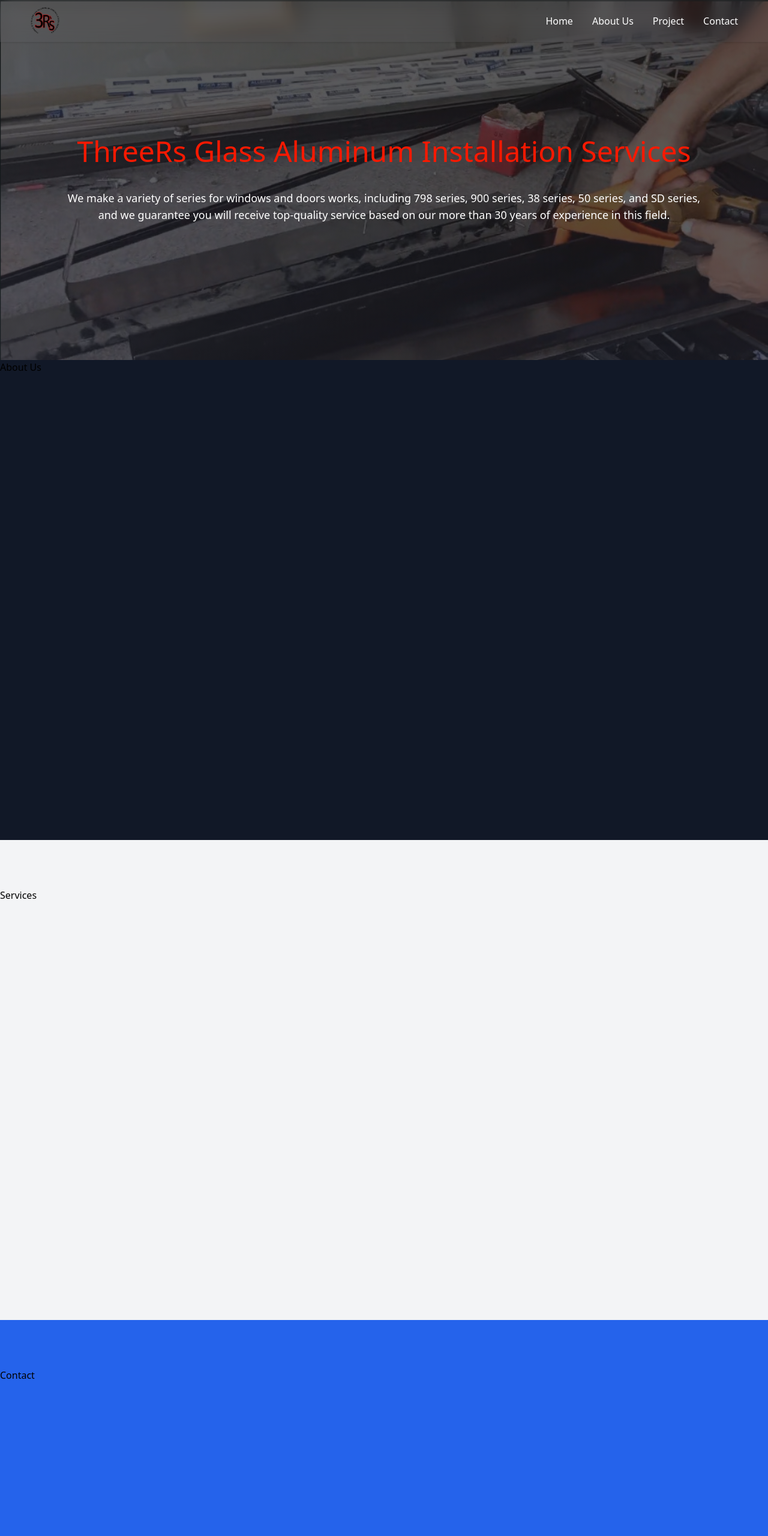
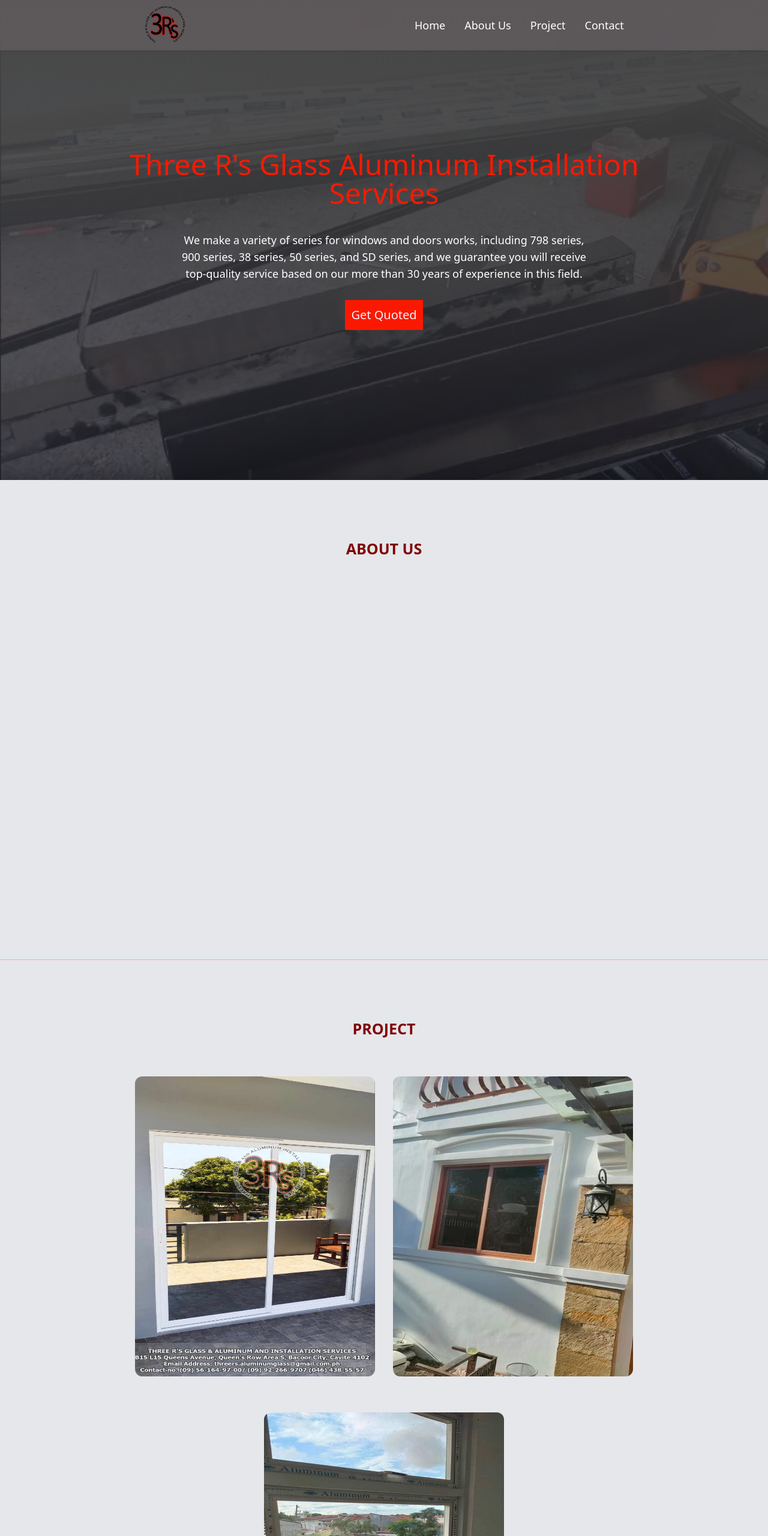
Before and after one commit to Yoh0515/3RS-ALUMINUM-GLASS, a plain HTML site: page index.html in a window 1280 px wide. Shown: the top 2560 px of the page at 60% size. Drawn offline with nearby package versions, Linux system fonts and the light colour scheme.

Commit message:
New Update Design of Project and Home Page

```diff
--- a/index.html
+++ b/index.html
@@ -1,5 +1,5 @@
 <!DOCTYPE html>
-<html lang="en">
+<html lang="en" class="scroll-smooth">
 <head>
     <meta charset="UTF-8">
     <meta name="viewport" content="width=device-width, initial-scale=1.0">
@@ -9,37 +9,37 @@
     <title>3R'S ALUMINUM GLASS</title>
     <style>
         .bg-overlay {
-            background-image: linear-gradient(rgba(16, 16, 17, 0.7), rgba(29, 31, 37, 0.7)), url('/img/11.png');
+            background-image: linear-gradient(rgb(70, 70, 70), rgba(29, 31, 37, 0.7)), url('/img/11.png');
         }
     </style>
 </head>
 <body class="m-0 p-0">
   <header id="home" class="bg-cover bg-overlay bg-no-repeat">
-    <div class="fixed w-full">
-      <div class="flex items-center shadow justify-between gap-y-4 px-[50px] py-[10px] bg-gray-400/5 backdrop-blur-md">
-        <a href=""><img class="h-[50px] w-[50px]" src="./img/logo.png" alt="logo"></a>
+    <div class="fixed w-full z-50">
+      <div class="flex items-center shadow justify-between gap-y-4 px-[50px] py-[7px] bg-[#786d72]/45 backdrop-blur-md lg:justify-around">
+        <a href=""><img class="h-[70px] w-[70px]" src="./img/logo.png" alt="logo"></a>
 
         <!-- Hamburger and close icons controlled by checkbox -->
         <input type="checkbox" id="menu-toggle" class="hidden peer">
         <label for="menu-toggle" class="block lg:hidden cursor-pointer">
-          <i class="fa-solid fa-bars menu_bar text-[#fa1900]" id="menu_bar"></i>
-          <i class="fa-solid fa-xmark text-[#fa1900] hidden peer-checked:block"></i>
+          <i class="fa-solid fa-bars menu_bar text-[#ff0038]" id="menu_bar"></i>
+          <i class="fa-solid fa-xmark text-[#ff0038] hidden peer-checked:block"></i>
         </label>
 
         <!-- Navigation menu -->
         <nav class="flex items-center absolute top-[70px] lg:relative right-0 lg:top-[0px] bg-neutral-400 lg:bg-transparent w-full lg:w-auto text-center p-4 lg:p-0 hidden peer-checked:flex lg:flex">
           <ul id="navLinks" class="space-y-8 lg:space-x-8 lg:space-y-0 text-white lg:flex lg:items-center w-full lg:w-auto">
             <a href="#home" class="nav-link block" onclick="closeMenu()">
-              <li class="hover:text-[#fa1900] cursor-pointer">Home</li>
+              <li class="hover:text-[#ff0038] cursor-pointer text-[18px]">Home</li>
             </a>
             <a href="#about" class="nav-link block" onclick="closeMenu()">
-              <li class="hover:text-[#fa1900] cursor-pointer">About Us</li>
+              <li class="hover:text-[#ff0038] cursor-pointer text-[18px]">About Us</li>
             </a>
             <a href="#project" class="nav-link block" onclick="closeMenu()">
-              <li class="hover:text-[#fa1900] cursor-pointer">Project</li>
+              <li class="hover:text-[#ff0038] cursor-pointer text-[18px]">Project</li>
             </a>
             <a href="#contact" class="nav-link block" onclick="closeMenu()">
-              <li class="hover:text-[#fa1900] cursor-pointer">Contact</li>
+              <li class="hover:text-[#ff0038] cursor-pointer text-[18px]">Contact</li>
             </a>
           </ul>
         </nav>
@@ -47,29 +47,57 @@
     </div>
 
     <!-- Hero Section -->
-    <div class="flex items-center justify-center flex-col h-[600px]">
-      <h1 class="text-[#fa1900] text-5xl">ThreeRs Glass Aluminum Installation Services</h1>
-      <p class="px-[100px] text-white text-lg pt-[40px] text-center ">
-        We make a variety of series for windows and doors works, including 798 series, 900 series, 38 series, 50 series,
-        and SD series, and we guarantee you will receive top-quality service based on our more than 30 years of experience
-        in this field.
+    <div class="flex items-center justify-center flex-col h-[800px]">
+      <h1 class="text-[#fa1900] px-[20px] lg:text-5xl text-[35px] md:w-[600px] lg:w-[900px] font-medium text-center">Three R's Glass Aluminum Installation Services</h1>
+      <p class="px-[40px] lg:px-[100px] text-white text-lg pt-[40px] md:w-[600px] lg:w-[900px] text-center ">
+        We make a variety of series for windows and doors works, including 798 series, 900 series, 38 series, 50 series, and SD series, and we guarantee you will receive top-quality service based on our more than 30 years of experience in this field.
       </p>
+      <a class="mt-[30px] p-[10px] bg-[#fa1900] text-slate-100 text-[20px] hover:rounded-tl-lg hover:rounded-br-lg" href="#contact">Get Quoted</a>
     </div>
   </header>
 
   <!-- About Section -->
-  <section id="about" class="h-screen bg-gray-900">
-      About Us
+  <section id="about" class="h-screen border-red-300 bg-gray-200 border-b">
+      <h1 class="pt-24 font-bold text-[#800000] text-center text-[25px] uppercase">
+        About Us
+      </h1>
   </section>
 
   <!-- Services Section -->
-  <section id="project" class="h-screen bg-gray-100 pt-20">
-      Services
+  <section id="project" class="border-red-300 bg-gray-200 border-b">
+    <h1 class="pt-24 font-bold text-[#800000] text-center text-[25px] uppercase">
+      Project
+    </h1>
+    <div class="flex justify-center items-center flex-wrap">
+      <div class="rounded-xl overflow-hidden mx-[15px] mt-[60px] relative group">
+        <img src="./img/p-2.jpg" class="h-[500px] w-[400px] transition-transform duration-300 group-hover:scale-110 z-10">
+        <div class="absolute inset-0 bg-red-500/35 flex items-stretch pt-[400px] justify-center opacity-0 group-hover:opacity-100 transition-opacity duration-300 z-20">
+          <h1 class="text-slate-100 font-bold opacity-100  text-[35px] animate-bounce z-50">Sliding Door</h1>
+        </div>
+      </div>
+      <div class="rounded-xl overflow-hidden mx-[15px] mt-[60px] relative group">
+        <img src="./img/p-3.jpg" class="h-[500px] w-[400px] transition-transform duration-300 group-hover:scale-110 z-10">
+        <div class="absolute inset-0 bg-red-500/35 flex items-stretch pt-[400px] justify-center opacity-0 group-hover:opacity-100 transition-opacity duration-300 z-20">
+          <h1 class="text-slate-100 font-bold opacity-100  text-[35px] animate-bounce z-50">Sliding Window</h1>
+        </div>
+      </div>
+      <div class="rounded-xl overflow-hidden mx-[15px] mt-[60px] relative group">
+        <img src="./img/p-4.jpg" class="h-[500px] w-[400px] transition-transform duration-300 group-hover:scale-110 z-10">
+        <div class="absolute inset-0 bg-red-500/35 flex items-stretch pt-[400px] justify-center opacity-0 group-hover:opacity-100 transition-opacity duration-300 z-20">
+          <h1 class="text-slate-100 font-bold opacity-100  text-[35px] animate-bounce z-50">Awning Window</h1>
+        </div>
+      </div>
+    </div>
+    <div class="mt-[50px] flex items-center justify-center">
+      <a href="project.html" target="_blank" rel="noopener noreferrer" class="px-[10px] py-[10px] bg-[#fa1900] text-slate-100 text-[20px] hover:shadow-2xl shadow-[#000] hover:rounded-tl-lg hover:rounded-br-lg mb-[40px]">View More</a>
+    </div>
   </section>
 
   <!-- Contact Section -->
-  <section id="contact" class="h-screen bg-blue-600 pt-20">
+  <section id="contact" class="h-screen border-red-300 bg-gray-200 border-b">
+    <h1 class="pt-24 font-bold text-[#800000] text-center text-[25px] uppercase">
       Contact
+    </h1>
   </section>
 
   <script>
```
Also changed, not shown: img/p-1.jpg (added), img/p-2.jpg (added), img/p-3.jpg (added), img/p-4.jpg (added).
